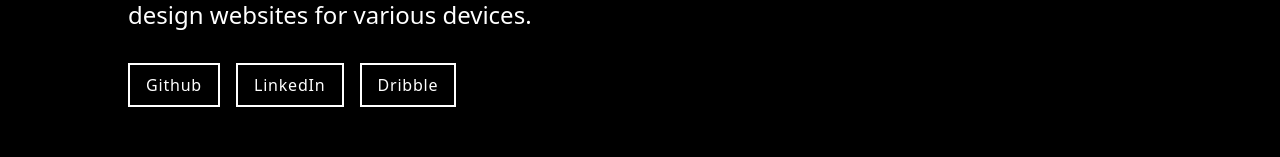
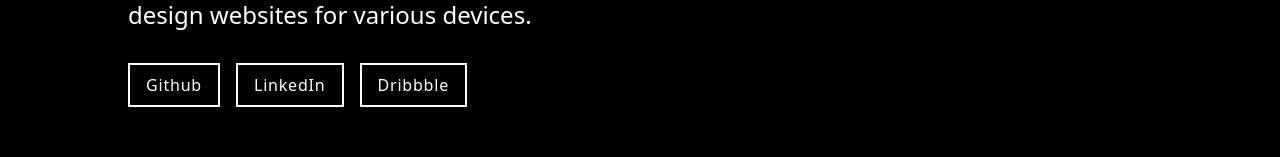
Before and after one commit to stmeem/portfolio-tsm, a Next.js app: page / in a window 1280 px wide. Shown: the part 329-486 px from the top of the page. Built offline with nearby package versions, Linux system fonts and the light colour scheme.

Commit message:
modified index.js

```diff
--- a/pages/index.js
+++ b/pages/index.js
@@ -36,7 +36,7 @@
           <Link href="https://dribbble.com/sumaiyatasmeem">
           <a target="_blank">
             <button className="border-2 border-white text-white py-2 px-4 tracking-wider hover:bg-white hover:text-black ml-4">
-              Dribble
+              Dribbble
             </button></a>
           </Link>
         </div>
```
